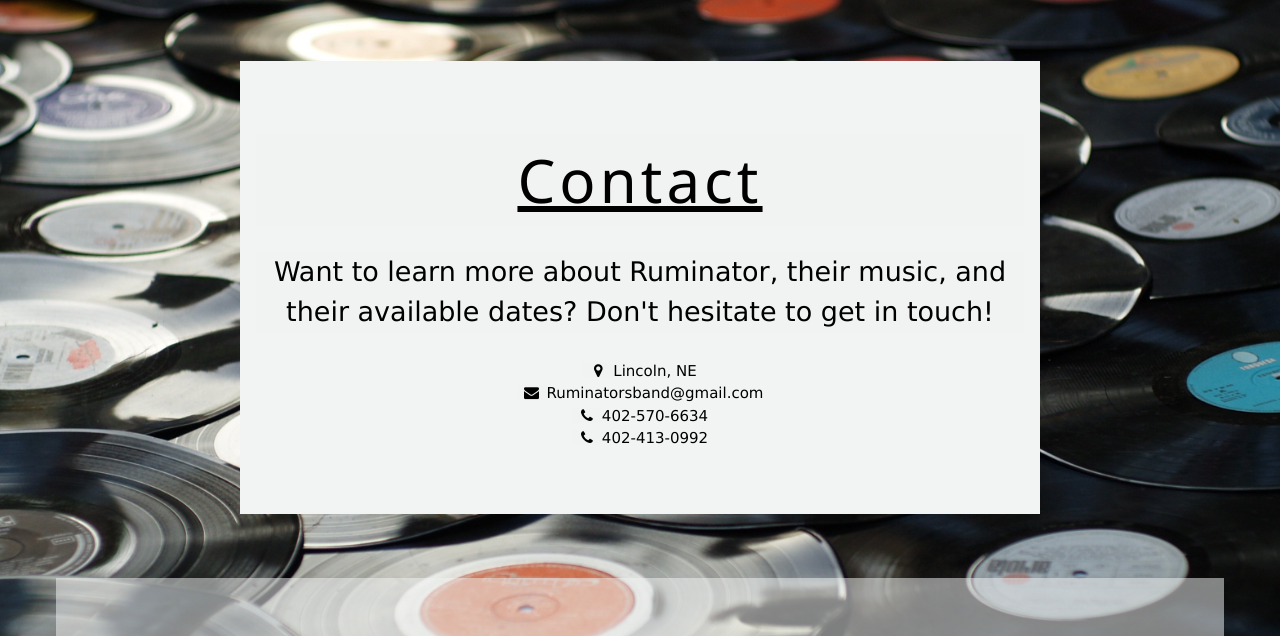
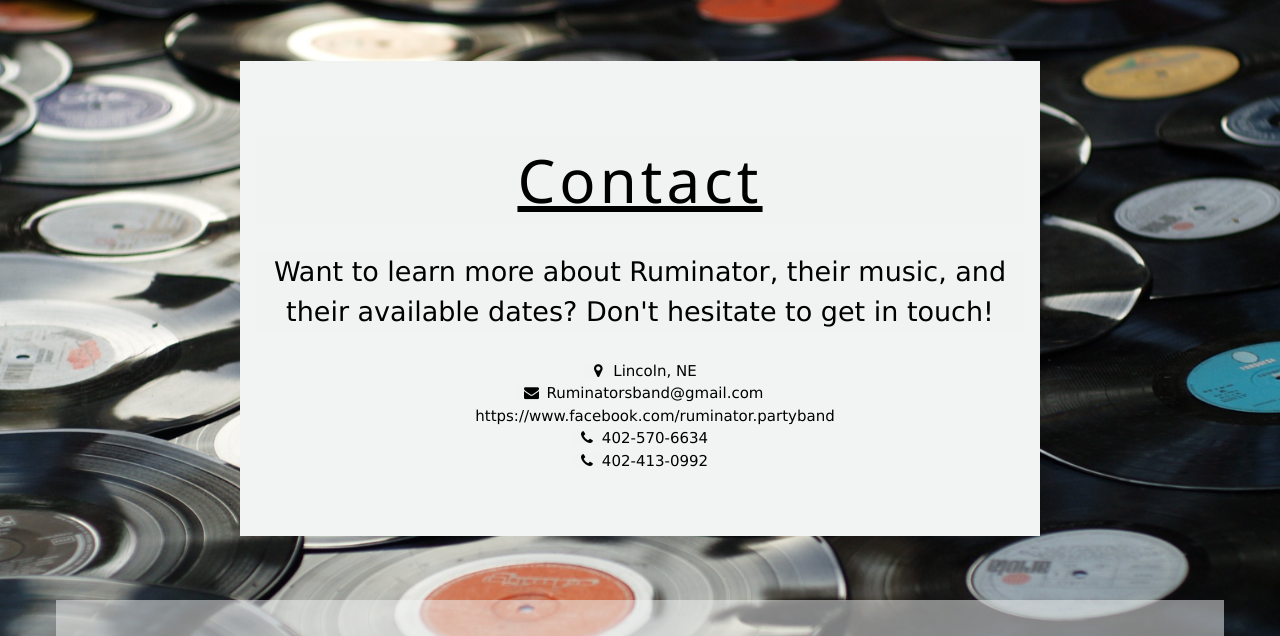
Before and after one commit to Malachimillion/ruminator, a plain HTML site: page index.html in a window 1280 px wide. Shown: the part 5838-6474 px from the top of the page. Drawn offline with nearby package versions, Linux system fonts and the light colour scheme; a web font is replaced by a local one.

Commit message:
Update index.html

```diff
--- a/index.html
+++ b/index.html
@@ -95,6 +95,7 @@ body {background-image: url('Photos/background.jpg'); background-size: contain;}
     <p> Want to learn more about Ruminator, their music, and their available dates? Don't hesitate to get in touch!</p>
         <i class="fa fa-map-marker" style="width:30px; background-color:#f2f4f484"></i>Lincoln, NE<br>
         <i class="fa fa-envelope" style="width:30px; background-color:#f2f4f484"> </i>Ruminatorsband@gmail.com<br>
+        <i class="fa fa-social" style="width:30px; background-color:#f2f4f484"> </i>https://www.facebook.com/ruminator.partyband<br>
         <i class="fa fa-phone" style="width:30px; background-color:#f2f4f484"> </i>402-570-6634<br>
         <i class="fa fa-phone" style="width:30px; background-color:#f2f4f484"> </i>402-413-0992<br>
       </div>
```
